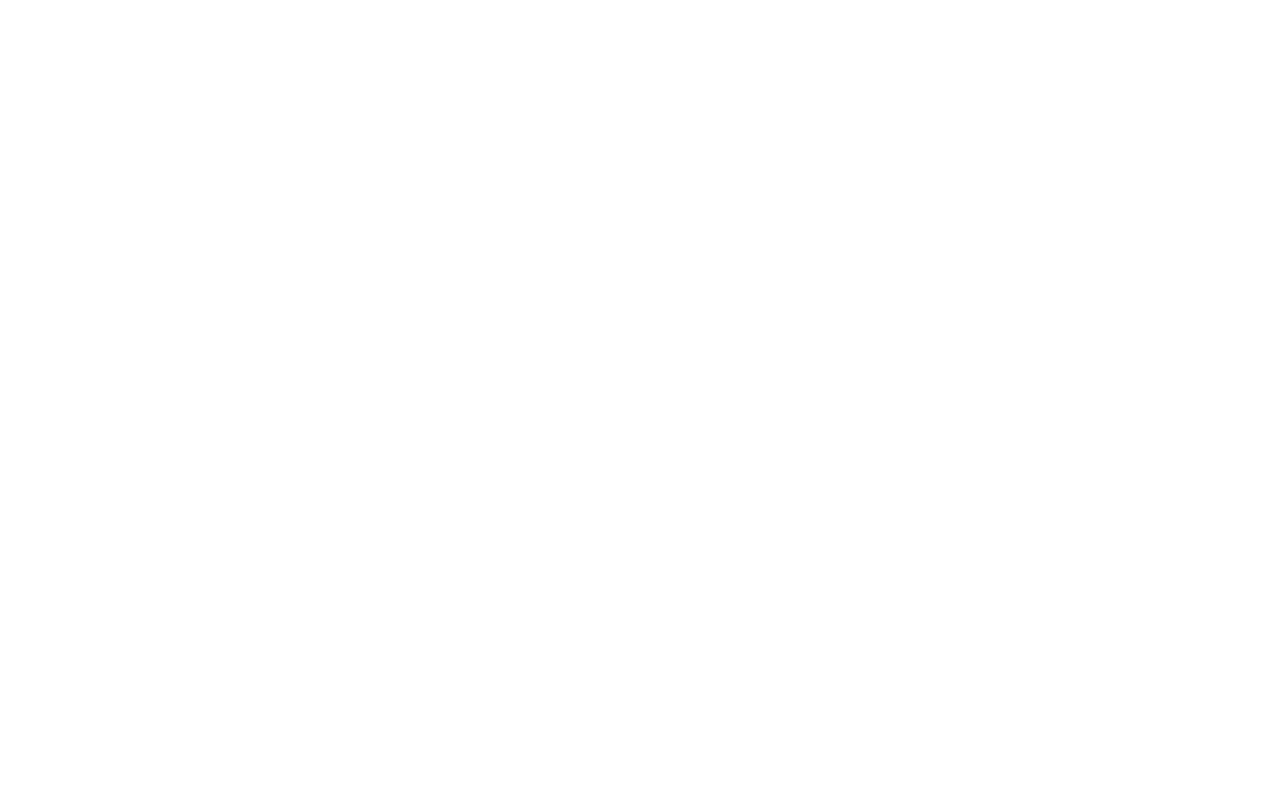
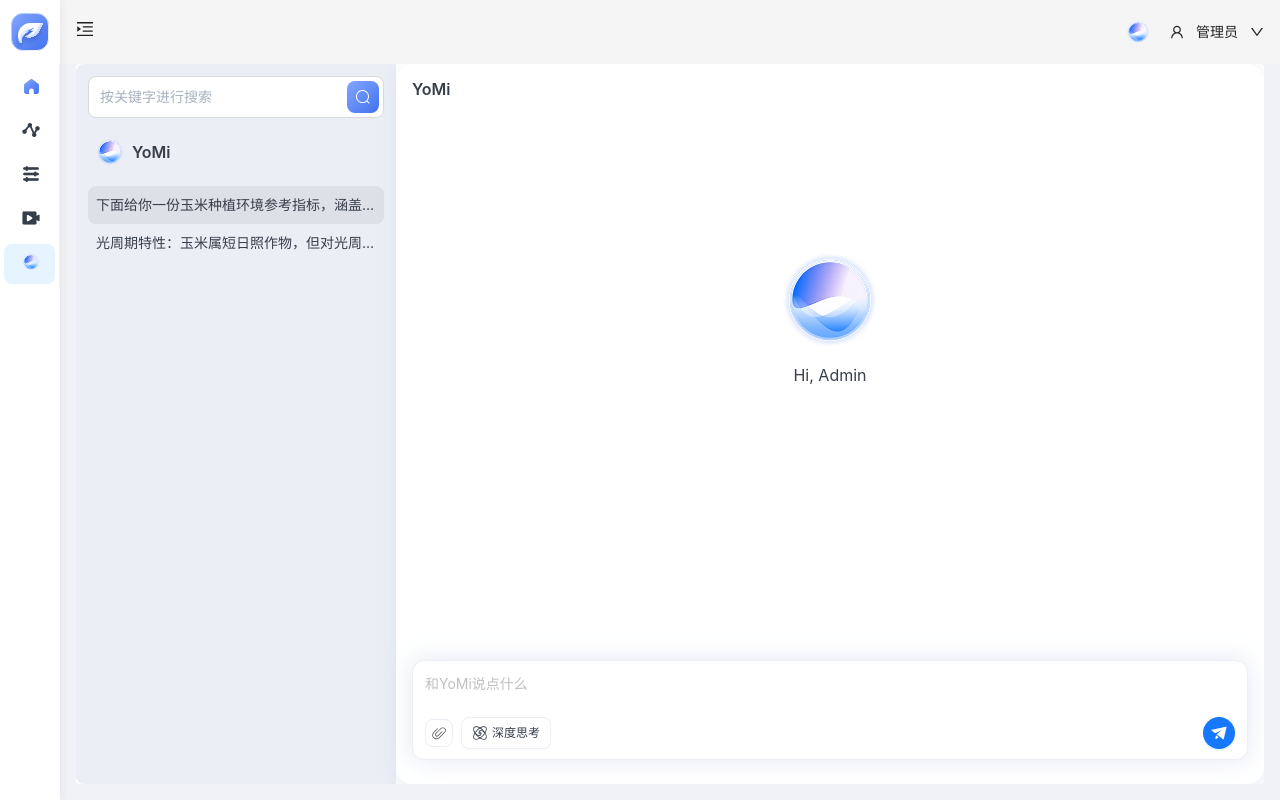
Before and after one commit to rockyEnum/agro-admin, a Vue app: page /#/chat in a window 1280 px wide. Before the commit this address had no page. Built offline with nearby package versions, Linux system fonts and the light colour scheme; what vue-tianditu would draw is missing.

Commit message:
feat: 增加ai助手组件

```diff
--- a/src/layouts/BasicLayout.vue
+++ b/src/layouts/BasicLayout.vue
@@ -105,11 +105,11 @@
     title: '仪表盘'
   },
   {
-    key: '/dashboard4',
+    key: '/chat',
     icon:    caidan4,
     iconType: 'img',
-    label: '仪表盘',
-    title: '仪表盘'
+    label: 'ai助手',
+    title: 'ai助手'
   },
 ]
 
--- a/src/layouts/LayoutHeader.vue
+++ b/src/layouts/LayoutHeader.vue
@@ -30,7 +30,7 @@
           wrapClassName="chart-modal"
           :bodyStyle="{ height: '100%' }"
       >
-        <Chart v-model:expanded="chartExpanded" />
+        <Chat v-model:expanded="chartExpanded" collapsible />
       </a-modal>
       <a-dropdown>
         <a class="ant-dropdown-link" @click.prevent>
@@ -63,7 +63,7 @@
 <script setup lang="ts">
 import { ref, computed } from 'vue'
 import chartImg from '@/assets/chart.png'
-import Chart from '@/components/chart.vue'
+import Chat from '@/components/chat.vue'
 import {
   MenuFoldOutlined,
   MenuUnfoldOutlined,
--- a/src/router/index.ts
+++ b/src/router/index.ts
@@ -42,6 +42,15 @@
           title: '系统设置',
           icon: 'SettingOutlined'
         }
+      },
+      {
+        path: 'chat',
+        name: 'Chat',
+        component: () => import('@/views/Chat.vue'),
+        meta: {
+          title: 'AI助手',
+          icon: 'RobotOutlined'
+        }
       }
     ]
   }
--- /dev/null
+++ b/src/views/Chat.vue
@@ -0,0 +1,17 @@
+<template>
+  <div class="chat-view">
+    <ChatComponent class="chat-view__content" />
+  </div>
+</template>
+
+<script setup lang="ts">
+import ChatComponent from '@/components/chat.vue'
+</script>
+
+<style scoped>
+.chat-view,
+.chat-view__content {
+  width: 100%;
+  height: 100%;
+}
+</style>
```
Also changed, not shown: src/components/chat.vue (renamed from src/components/chart.vue).
